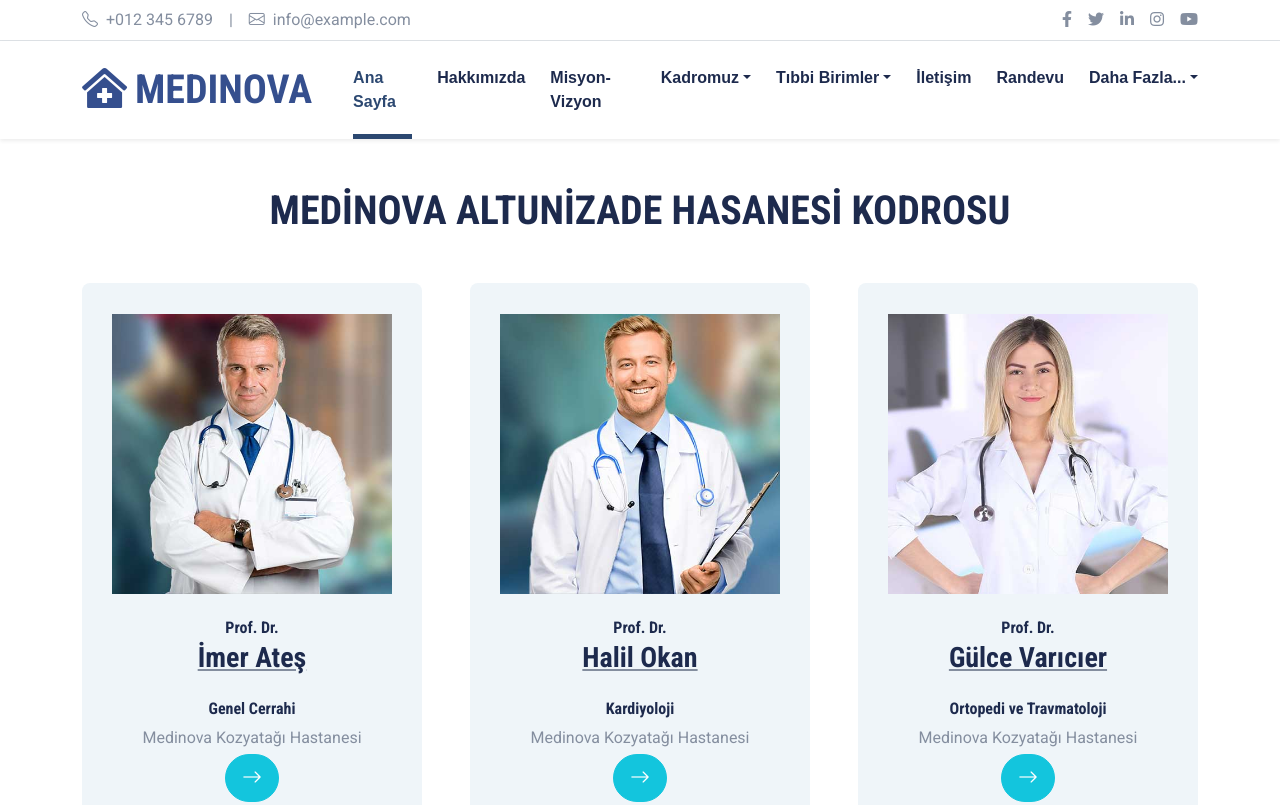
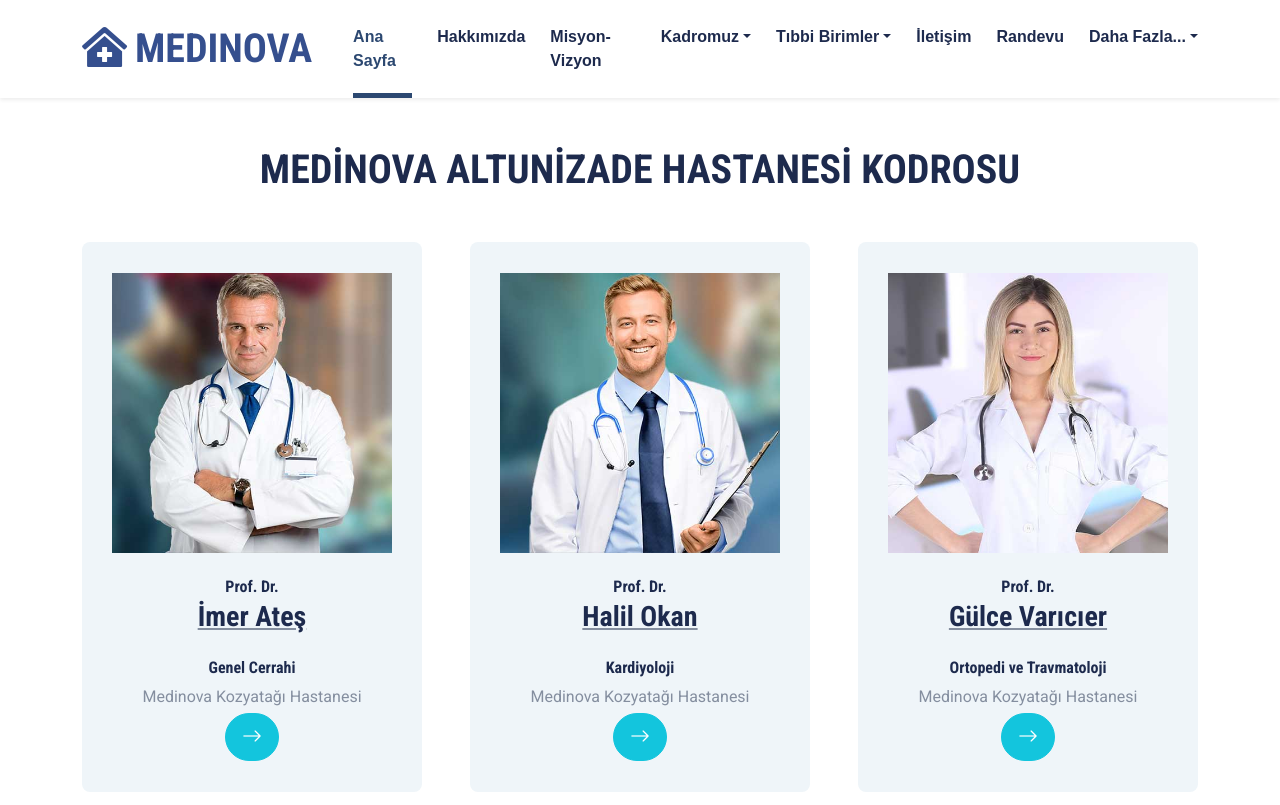
Before and after one commit to binnurozcan/WebTasarimProjesi-Medinova, a plain HTML site: page hospital-website-template/altunizade.html in a window 1280 px wide. Shown: the top 805 px of the page. Drawn offline with nearby package versions, Linux system fonts and the light colour scheme.

Commit message:
Update altunizade.html

```diff
--- a/hospital-website-template/altunizade.html
+++ b/hospital-website-template/altunizade.html
@@ -31,40 +31,6 @@
 </head>
 
 <body>
-    <!-- Topbar Start -->
-    <div class="container-fluid py-2 border-bottom d-none d-lg-block">
-        <div class="container">
-            <div class="row">
-                <div class="col-md-6 text-center text-lg-start mb-2 mb-lg-0">
-                    <div class="d-inline-flex align-items-center">
-                        <a class="text-decoration-none text-body pe-3" href=""><i class="bi bi-telephone me-2"></i>+012 345 6789</a>
-                        <span class="text-body">|</span>
-                        <a class="text-decoration-none text-body px-3" href=""><i class="bi bi-envelope me-2"></i>info@example.com</a>
-                    </div>
-                </div>
-                <div class="col-md-6 text-center text-lg-end">
-                    <div class="d-inline-flex align-items-center">
-                        <a class="text-body px-2" href="">
-                            <i class="fab fa-facebook-f"></i>
-                        </a>
-                        <a class="text-body px-2" href="">
-                            <i class="fab fa-twitter"></i>
-                        </a>
-                        <a class="text-body px-2" href="">
-                            <i class="fab fa-linkedin-in"></i>
-                        </a>
-                        <a class="text-body px-2" href="">
-                            <i class="fab fa-instagram"></i>
-                        </a>
-                        <a class="text-body ps-2" href="">
-                            <i class="fab fa-youtube"></i>
-                        </a>
-                    </div>
-                </div>
-            </div>
-        </div>
-    </div>
-    <!-- Topbar End -->
 
     <!-- Navbar Start -->
     <div class="container-fluid sticky-top bg-white shadow-sm">
@@ -119,7 +85,7 @@
     <div class="container-fluid py-5">
         <div class="container">
             <div class="text-center mx-auto mb-5" >
-                <h1 class="display-6">MEDİNOVA ALTUNİZADE HASANESİ KODROSU</h1>
+                <h1 class="display-6">MEDİNOVA ALTUNİZADE HASTANESİ KODROSU</h1>
             </div>
             <div class="row g-5">
                 <div class="col-lg-4 col-md-6">
```
